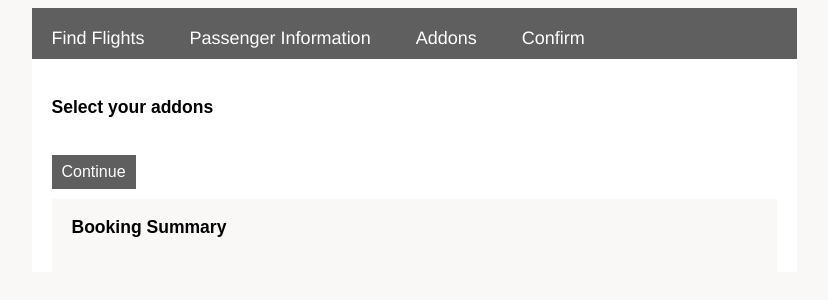
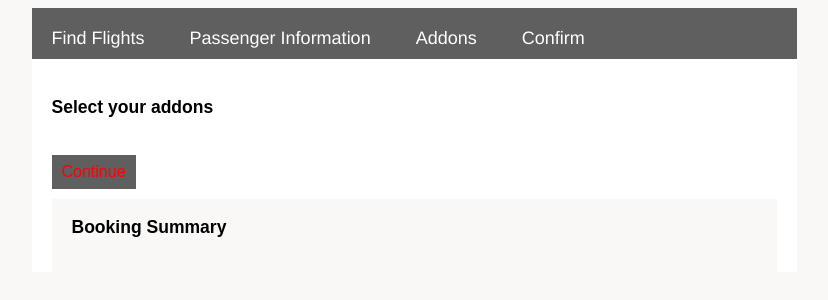
Before and after one commit to temujin-lampasa/MagisAir, a Django app: page /passenger_view/addons/ in a window 1280 px wide, with the pointer over the restyled element. Shown: the top 300 px of the page, without its empty margins (226-1054 px from the left). Run offline with Django 3.2, Linux system fonts and the light colour scheme; data that the repository does not hold is empty.

Commit message:
Add red button hover

```diff
--- a/src/passenger_view/static/passenger_view/style.css
+++ b/src/passenger_view/static/passenger_view/style.css
@@ -123,6 +123,10 @@ input[type=submit]{
   margin-bottom: 10px;
 }
 
+input[type=submit]:hover{
+  color:red;
+}
+
 label {
   color: black;
   font-weight: normal;
```
